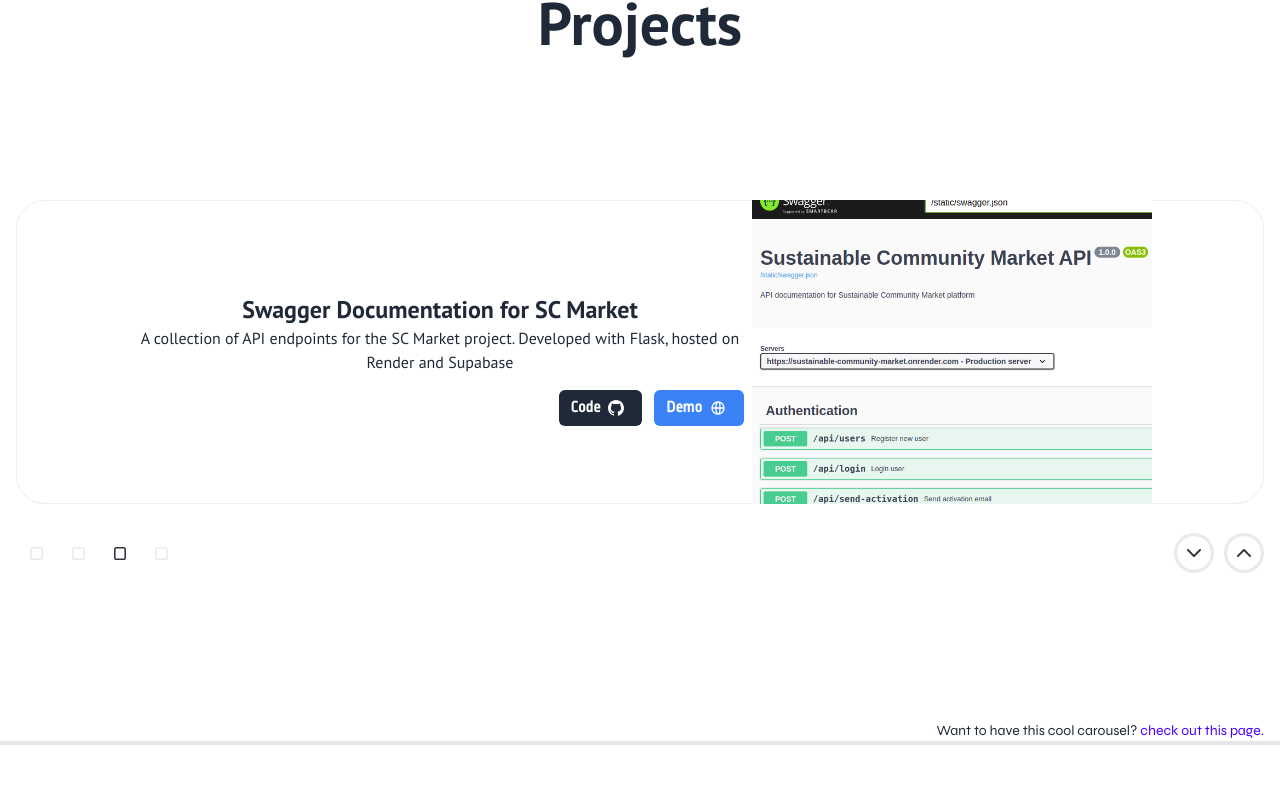
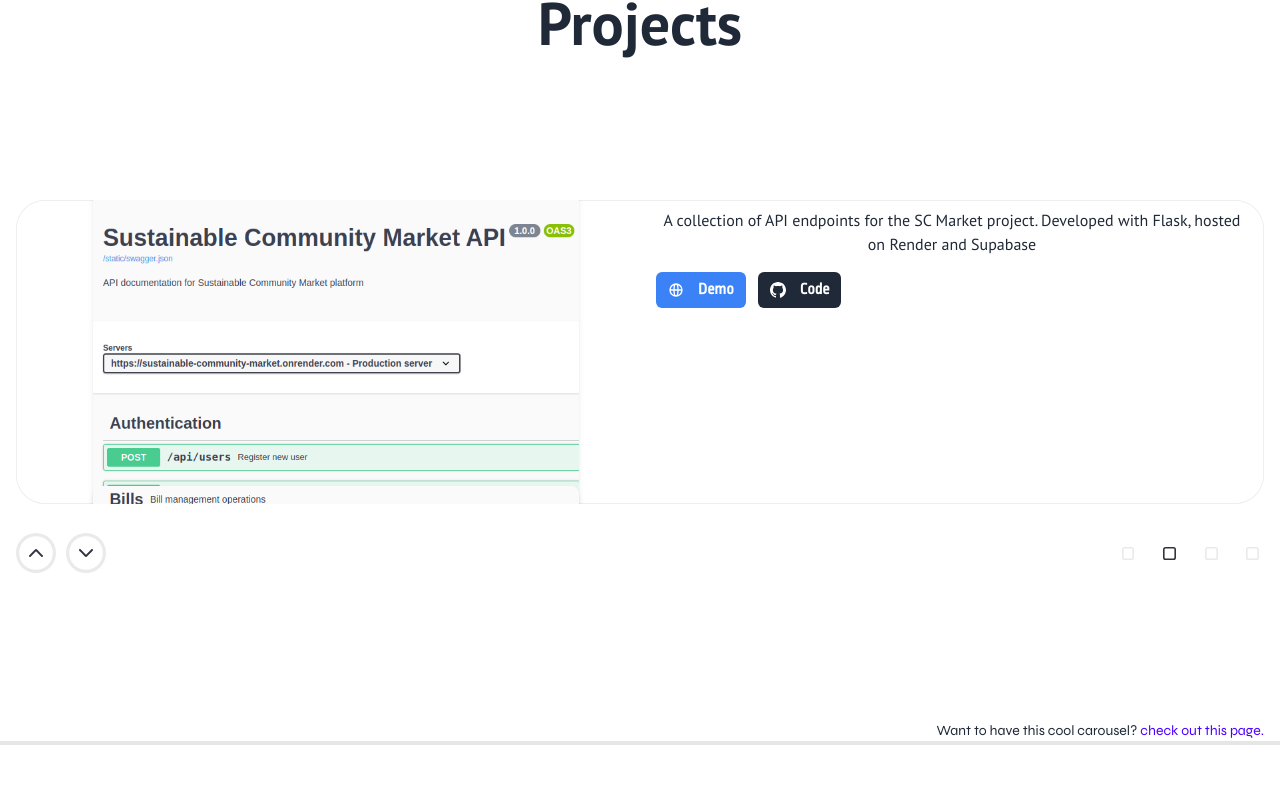
Before and after one commit to istamosh/istamosh.github.io, a Next.js app: page / in a window 1280 px wide. Shown: the part 847-1639 px from the top of the page. Built offline with nearby package versions, Linux system fonts and the light colour scheme.

Commit message:
carousel: fix for small screen, todo: adjust the wide one

```diff
--- a/src/components/ProjectSection.tsx
+++ b/src/components/ProjectSection.tsx
@@ -8,8 +8,8 @@ import { pt_sans } from "@/app/fonts";
 
 const OPTIONS: EmblaOptionsType = {
   axis: "y",
-  dragFree: true,
-  direction: "rtl",
+  dragFree: false,
+  containScroll: "keepSnaps",
   loop: true,
 };
 
--- a/src/components/emblaComponents/EmblaCarousel.tsx
+++ b/src/components/emblaComponents/EmblaCarousel.tsx
@@ -14,6 +14,11 @@ import { pt_sans } from "@/app/fonts";
 type PropType = {
   slides: CarouselSlide[];
   options?: EmblaOptionsType;
+};
+
+const truncateText = (text: string, limit: number) => {
+  if (text.length <= limit) return text;
+  return text.slice(0, limit).trim() + "...";
 };
 
 const EmblaCarousel: React.FC<PropType> = (props) => {
@@ -45,30 +50,36 @@ const EmblaCarousel: React.FC<PropType> = (props) => {
   } = usePrevNextButtons(emblaApi, onNavButtonClick);
 
   return (
-    <section className="embla" dir="rtl">
+    <section className="embla">
       <div className="embla__viewport" ref={emblaRef}>
         <div className="embla__container">
           {slides.map((slide) => (
             <div className="embla__slide" key={slide.id}>
-              {" "}
               <div className="embla__slide__number">
+                <div className="flex flex-col sm:flex-row sm:items-start gap-4 p-4">
+                  <div className="w-full sm:w-1/2 flex-shrink-0 h-[20vh] sm:h-full flex items-center justify-center">
                     <img
                       src={slide.image}
                       alt={slide.title}
                       width={400}
                       height={300}
-                  className="embla__slide__img"
+                      className="embla__slide__img max-h-[15vh] sm:max-h-full w-auto max-w-[80%] h-auto object-contain rounded-lg shadow-md"
                     />
-                <div className="embla__slide__text px-2 w-[50%] hidden sm:block">
-                  <h3 className={`text-2xl font-bold ${pt_sans.className}`}>
+                  </div>
+                  <div className="embla__slide__text w-full sm:w-1/2 flex flex-col justify-between">
+                    <div className="space-y-1.5">
+                      <h3
+                        className={`text-xl sm:text-2xl font-bold ${pt_sans.className}`}
+                      >
                         {slide.title}
                       </h3>
                       <p
-                    className={`text-base font-normal ${pt_sans.className} mb-4`}
+                        className={`text-sm sm:text-base font-normal ${pt_sans.className} leading-snug`}
                       >
-                    {slide.description}
-                  </p>{" "}
-                  <div className="flex flex-wrap gap-2 sm:gap-3 mt-2">
+                        {truncateText(slide.description, 150)}
+                      </p>
+                    </div>
+                    <div className="flex flex-wrap gap-2 sm:gap-3 mt-4">
                       {slide.projectLink && (
                         <a
                           href={slide.projectLink}
@@ -115,6 +126,7 @@ const EmblaCarousel: React.FC<PropType> = (props) => {
                   </div>
                 </div>
               </div>
+            </div>
           ))}
         </div>
       </div>
```
Lines whose indentation alone changed are shown as unchanged.
